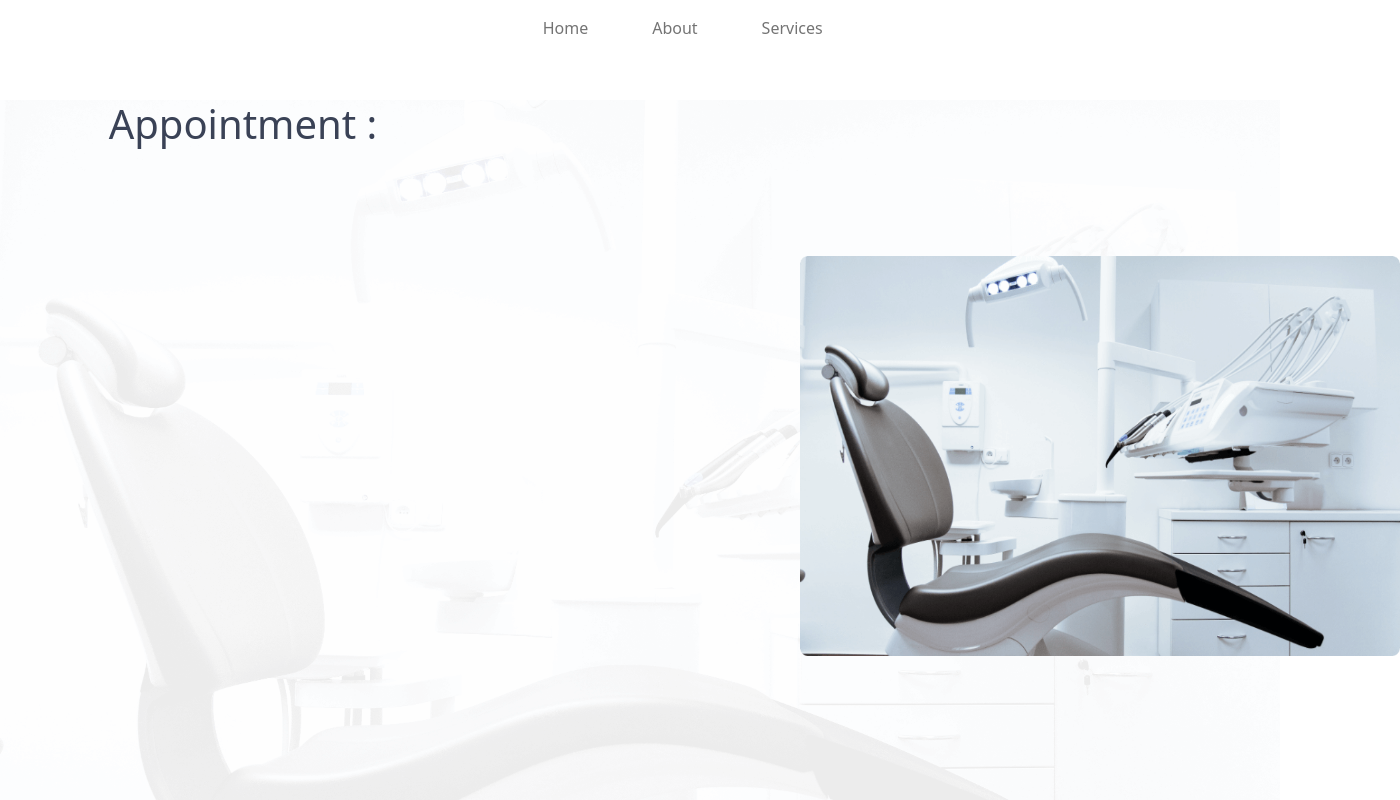
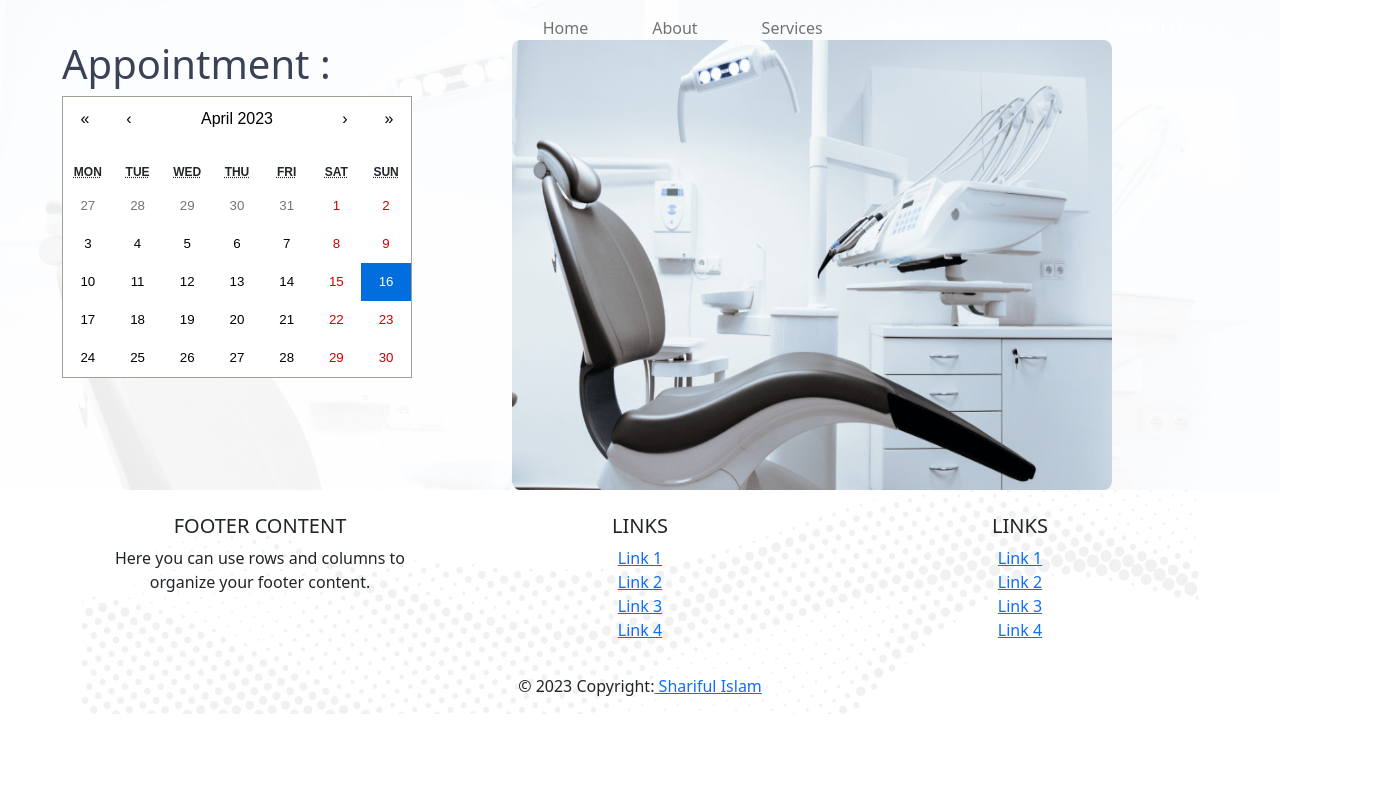
Before and after one commit to Shariful4447/dentals-doctor-website, a React (Vite) app: page /appointment in a window 1280 px wide. Shown: the top 800 px of the page, 1400 px wide, since content can reach past the window. Built offline with nearby package versions, Linux system fonts and the light colour scheme.

Commit message:
Apointment page Calender Added

```diff
--- a/package.json
+++ b/package.json
@@ -18,6 +18,7 @@
     "cdbreact": "^1.5.13",
     "react": "^18.2.0",
     "react-bootstrap": "^2.7.4",
+    "react-calendar": "^4.2.1",
     "react-dom": "^18.2.0",
     "react-router-dom": "^6.10.0"
   },
--- a/src/Components/Appointment/Appointmentheader/AppointmentHeader.css
+++ b/src/Components/Appointment/Appointmentheader/AppointmentHeader.css
@@ -1,25 +1,8 @@
-.main-image {
-    height: 720px;
-    width: 30%;
 
-    position: relative;
-    right: 0px;
-    top: 0px;
+.calender{
 
-
-
-
+    width: 450px;
+    height: 350px;
+    margin-left: 50px;
 
 }
-.main-image img{
-    height: 400px;
-    width: 600px;
-
-    margin-left: 800px;
-    margin-top: 100px;
-}
-
-.Content{
-    margin-top: 100px;
-
-}
--- a/src/Components/Appointment/Appointmentheader/AppointmentHeader.jsx
+++ b/src/Components/Appointment/Appointmentheader/AppointmentHeader.jsx
@@ -4,24 +4,47 @@ import Button from 'react-bootstrap/Button';
 import classes from '../../Home/Header/Header.module.css'
 import './AppointmentHeader.css'
 import { Row } from 'react-bootstrap';
+import Calendar from 'react-calendar';
+import 'react-calendar/dist/Calendar.css';
+
 
 
 const AppointmentHeader = () => {
+    const handleChange=()=> {
+        console.log('date Changed');
+    }
     return (
-        <main >
-            <div className={classes.bgChair}>
-                <Row className='Content' >
-                    <div className="col-md-8 offset-md-1">
+        <main className={classes.bgChair}>
+
+            <div className ="container-fluid" style={{display:'flex'}}>
+                <div className="row">
+                    <div className ="col-md-6 col-sm-6 calender">
+                        <h1 style={{color: '#3A4256', marginTop:'40px' }}>Appointment : </h1>
+                            <Calendar onChange={handleChange}
+                            value={new Date() } />
+
+                    </div>
+                    <div className ="col-md-6 col-sm-6 main-image">
+
+                            <img style={{height:'450px', width:'600px', marginTop:'40px', marginRight:'0px'}} src={chair} alt="" />
+
+                    </div>
+                </div>
+            </div>
+
+                {/* <Row className='Content' >
+                    <div className="col-md-8">
                         <h1 style={{color: '#3A4256' }}>Appointment : </h1>
-
+                        <Calendar onChange={handleChange}
+                        value={new Date() } />
 
                     </div>
                     <div className="col-md-4 main-image">
                         <img src={chair} alt=""/>
                     </div>
-                </Row>
+                </Row> */}
 
-            </div>
+
 
         </main>
     );
```
Also changed, not shown: 1 other file (tests, documents, lock files or other folders).
